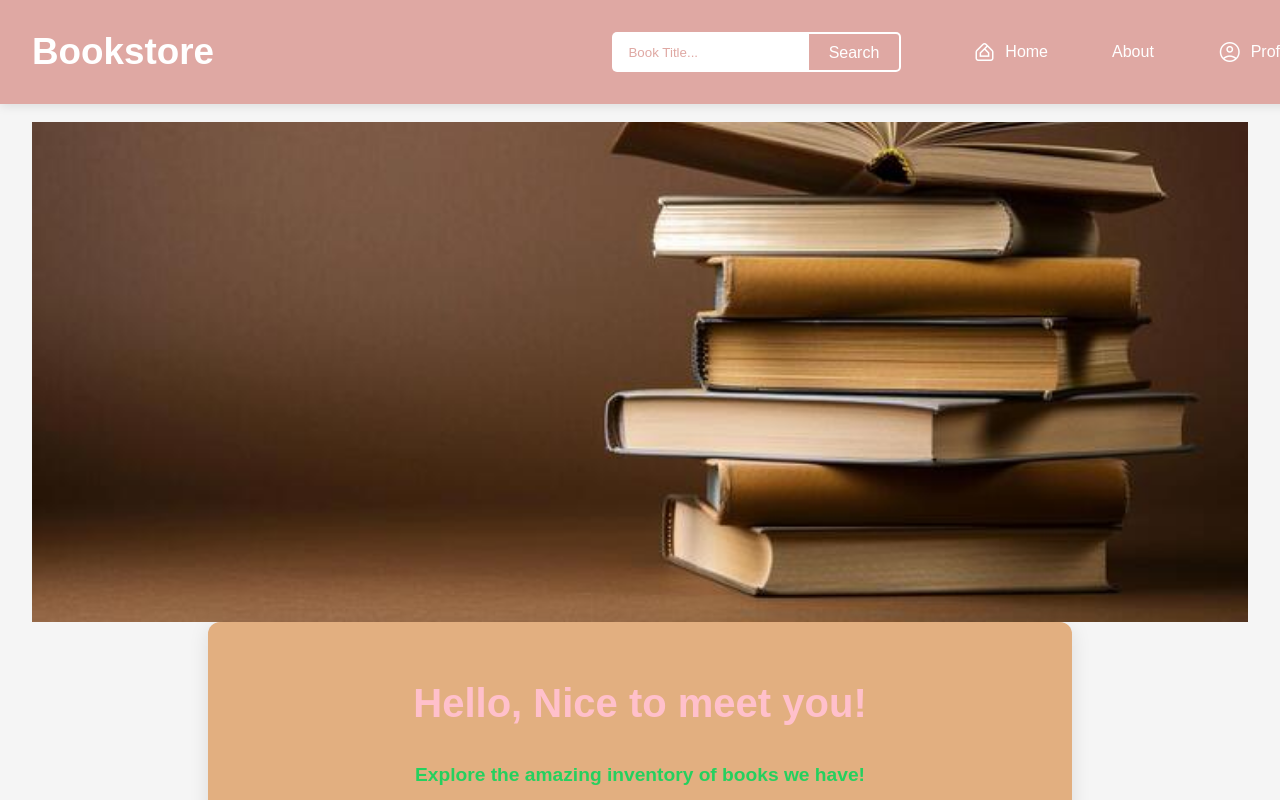
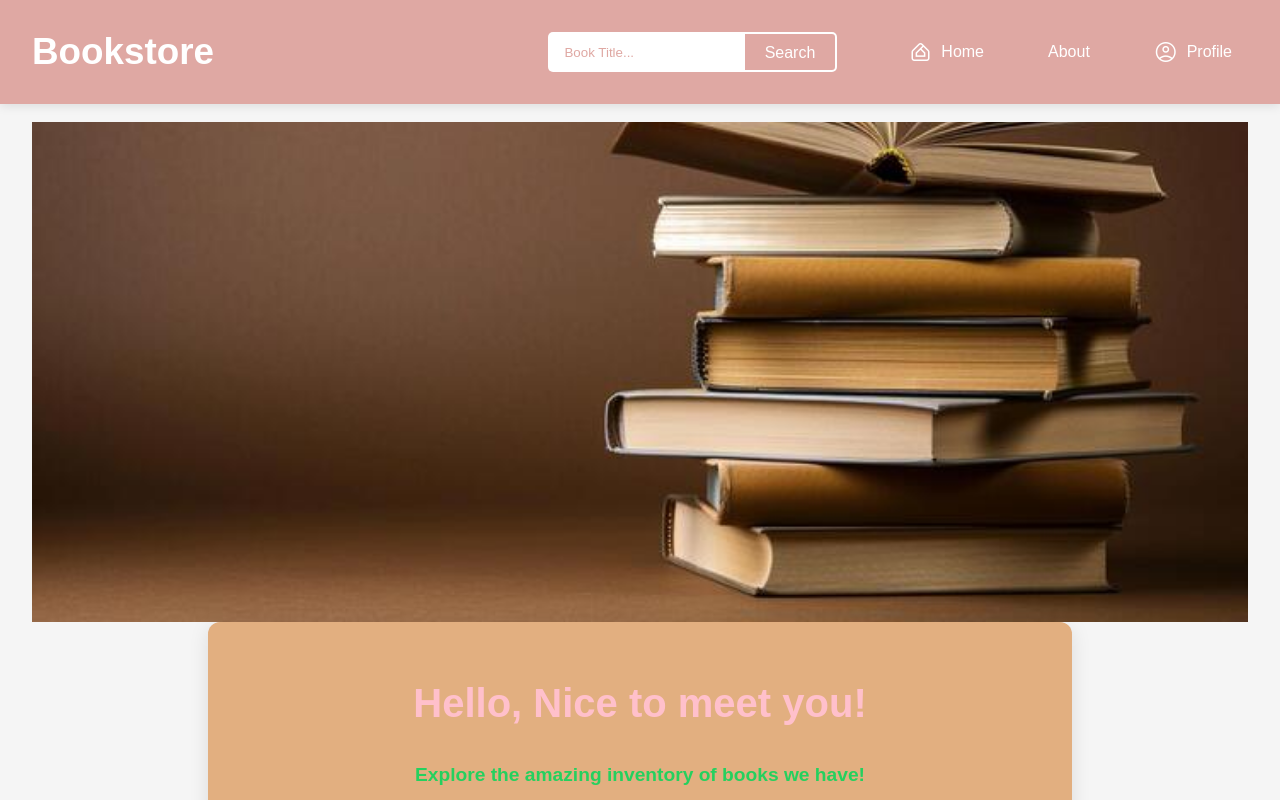
Before and after one commit to khuynh134/Bookstore, a React (Vite) app: page / in a window 1280 px wide. Shown: the top 800 px of the page. Built offline with nearby package versions, Linux system fonts and the light colour scheme.

Commit message:
test for fixing navigation bar

```diff
--- a/src/App.css
+++ b/src/App.css
@@ -12,6 +12,7 @@ body {
   padding: 0;
   background-color: #f5f5f5;
   font-family: 'Arial', sans-serif;
+  padding-top: 90px;
 }
 
 /* App container */
@@ -20,7 +21,7 @@ body {
   flex-direction: column;
   min-height: 100vh;
   width: 100%;
-  max-width: 100%;;
+  max-width: 100%;
 }
 
 /* Navigation bar styles */
@@ -33,9 +34,12 @@ body {
   box-shadow: 0 2px 10px rgba(0,0,0,0.1);
   position: fixed;
   top: 0;
+  left: 0;
+  right: 0;
   z-index: 100;
   width: 100%;
   will-change:transform;
+  box-sizing: border-box;
 }
 .nav-brand h2 {
   color: white;
@@ -49,6 +53,7 @@ body {
   display: flex;
   gap: 2rem;
   align-items: center;
+  flex-shrink: 0;
 }
 
 .nav-link {
@@ -64,10 +69,6 @@ body {
   background-color: rgba(255,255,255, 0.2);
   backdrop-filter: blur(5px);
   transform: translateY(-2px);
-}
-body {
-  margin: 0;
-  padding-top: 90px; /* adjust if your navbar height changes */
 }
 
 .profile-link {
```
